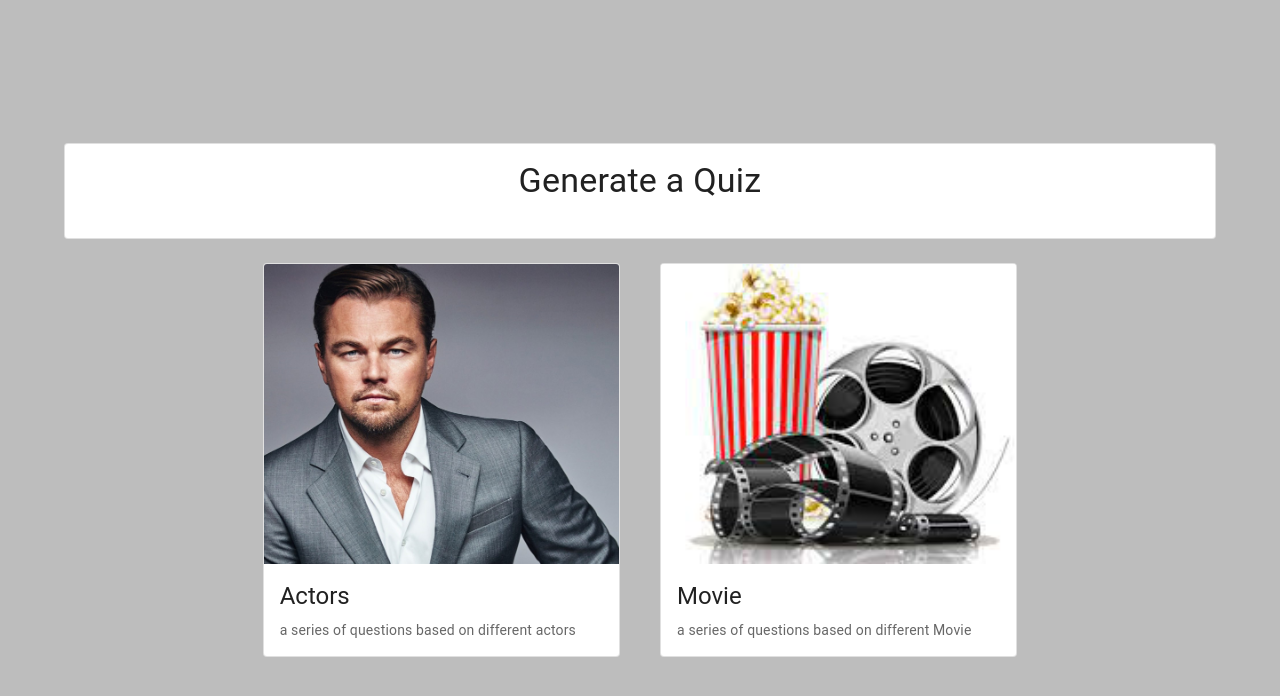
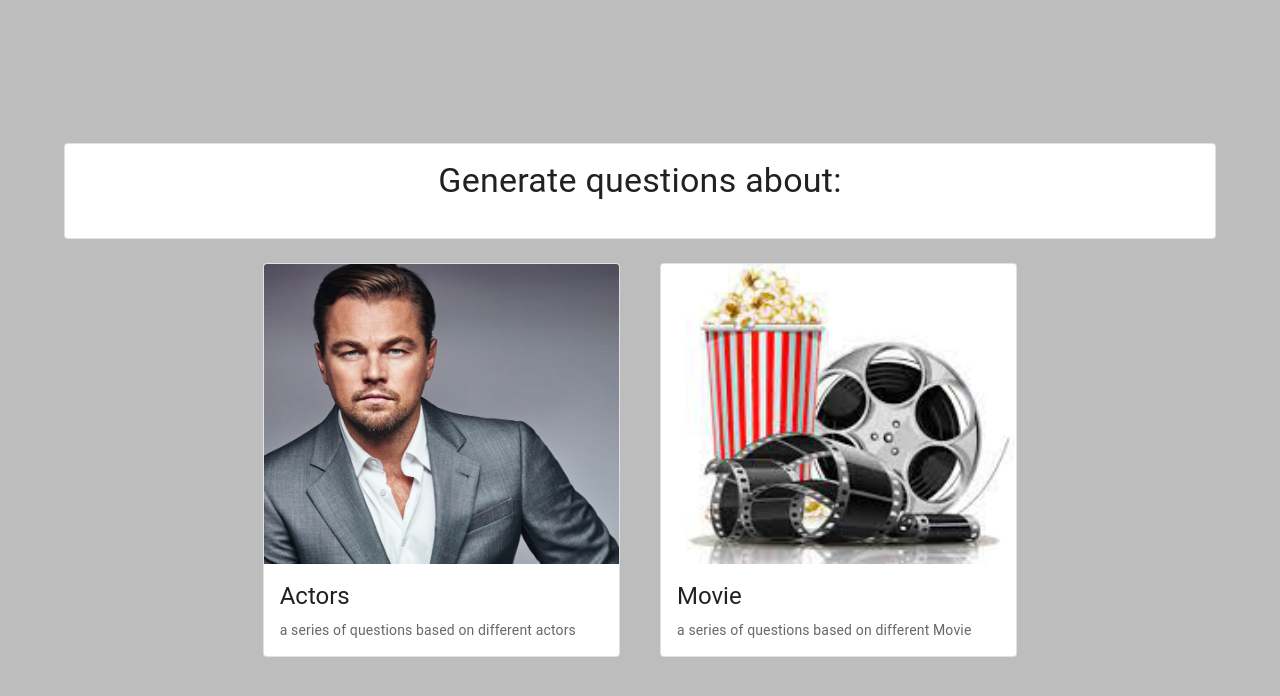
Before and after one commit to MTheboul/Knowledge-Representation-and-the-Semantic-Web-project, a React (Create React App) app in the folder movie_quiz_generator/: page / in a window 1280 px wide. Shown: the top 696 px of the page. Built offline with nearby package versions, Linux system fonts and the light colour scheme.

Commit message:
change menue msg

```diff
--- a/movie_quiz_generator/src/Menu/Menu.jsx
+++ b/movie_quiz_generator/src/Menu/Menu.jsx
@@ -49,7 +49,7 @@ function Menu() {
                     component="div"
                     align="center"
                   >
-                    Generate a Quiz
+                    Generate questions about:
                   </Typography>
                 </CardContent>
               </Card>
```
